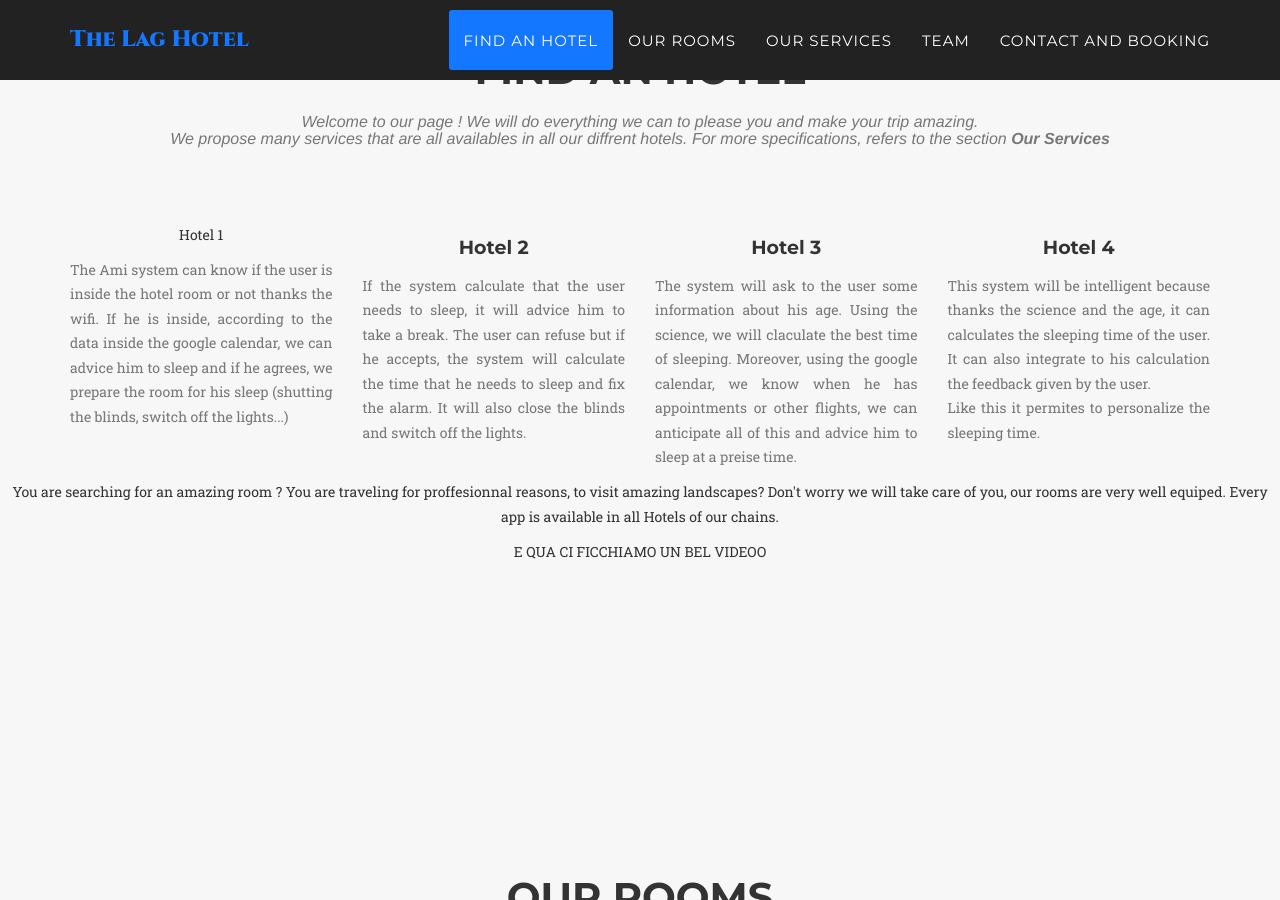
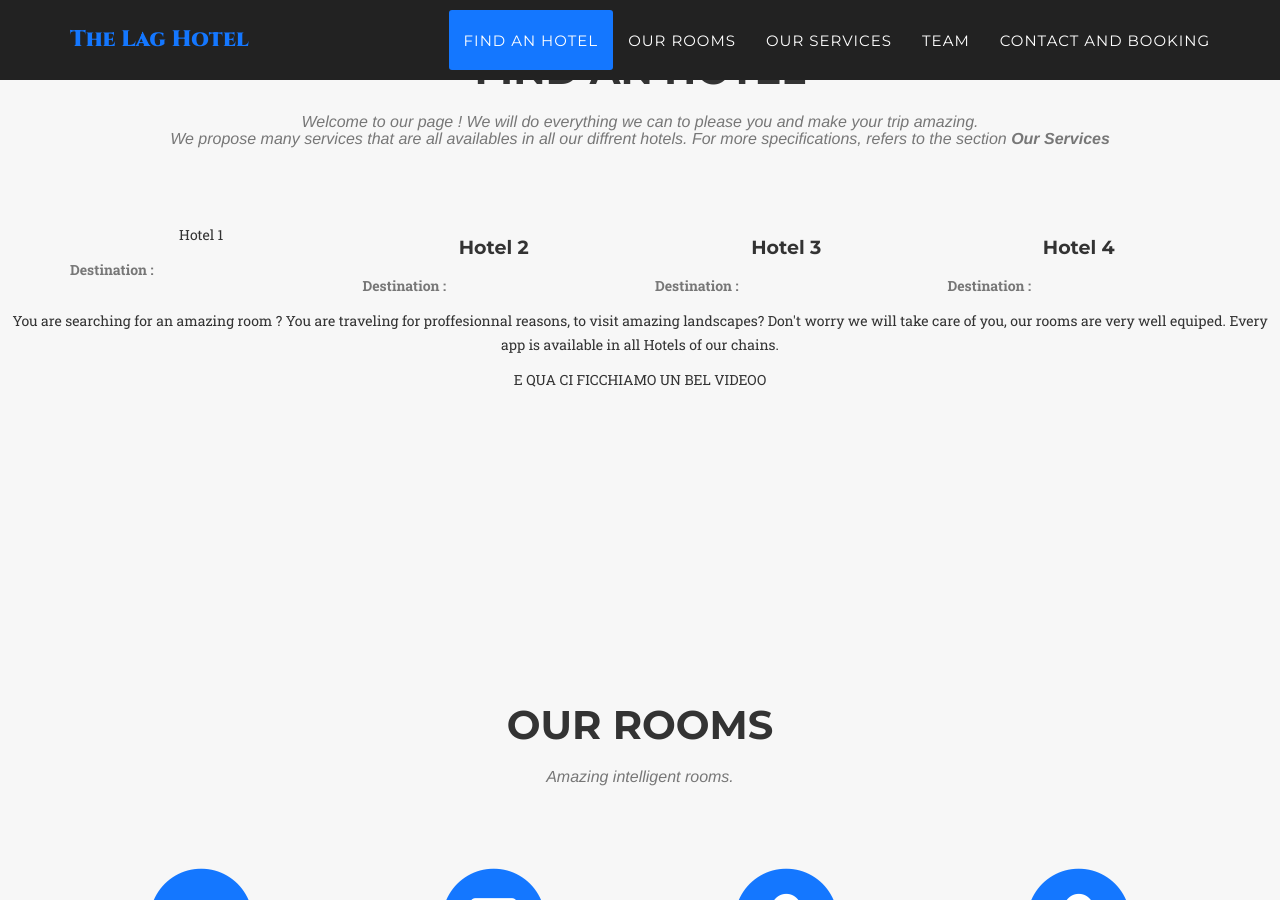
Before and after one commit to VincentGautier/Hotel-web-site, a Jekyll site: the page built from index.html, in a window 1280 px wide and 900 px high, scrolled down 860 px. Built offline with Jekyll 4.4.1, drawn with Linux system fonts in a browser that asks for light colours; some web fonts are replaced.

Commit message:
Update find_hotel.html

```diff
--- a/_includes/find_hotel.html
+++ b/_includes/find_hotel.html
@@ -20,21 +20,14 @@
 
         <h4 class="service-heading">Hotel 1</h4>
         <p class="text-muted" align="justify">
-          The Ami system can know if the user is
-          inside the hotel room or not thanks the wifi. If he is inside,
-          according to the data inside the google calendar, we can
-          advice him to sleep and if he agrees, we prepare the
-          room for his sleep (shutting the blinds, switch
-          off the lights...)</p>
+           <strong> Destination : </strong>
+                                             </p>
         </div>
            <div class="col-md-3">
           <h4 class="service-heading">Hotel 2</h4>
           <p class="text-muted" align="justify">
-            If the system calculate that the user needs
-            to sleep, it will advice him to take a break. The user can
-            refuse but if he accepts, the system will calculate the
-            time that he needs to sleep and fix the alarm. It will
-            also close the blinds and switch off the lights.</p>
+            <strong> Destination : </strong>
+                                               </p>
           </div>
 
           <div class="col-md-3">
@@ -42,11 +35,9 @@
 
             <h4 class="service-heading">Hotel 3</h4>
             <p class="text-muted" align="justify">
-              The system will ask to the user some
-              information about his age. Using the science, we will claculate
-              the best time of sleeping. Moreover, using the google calendar,
-              we know when he has appointments or other flights, we can
-              anticipate all of this and advice him to sleep at a preise time.</p>
+              <strong> Destination : </strong>
+
+                                                 </p>
             </div>
             <div class="col-md-3">
 
@@ -54,12 +45,10 @@
 
               <h4 class="service-heading">Hotel 4</h4>
               <p class="text-muted" align="justify">
-                This system will be intelligent because thanks
-                the science and the age, it can calculates the sleeping time of
-                the user. It can also integrate to his calculation the feedback
-                given by the user.<br>
-                Like this it permites to personalize the
-                sleeping time.</p>
+                <strong> Destination : </strong>
+
+
+                                                   </p>
               </div>
             </div>
           </div>
```
